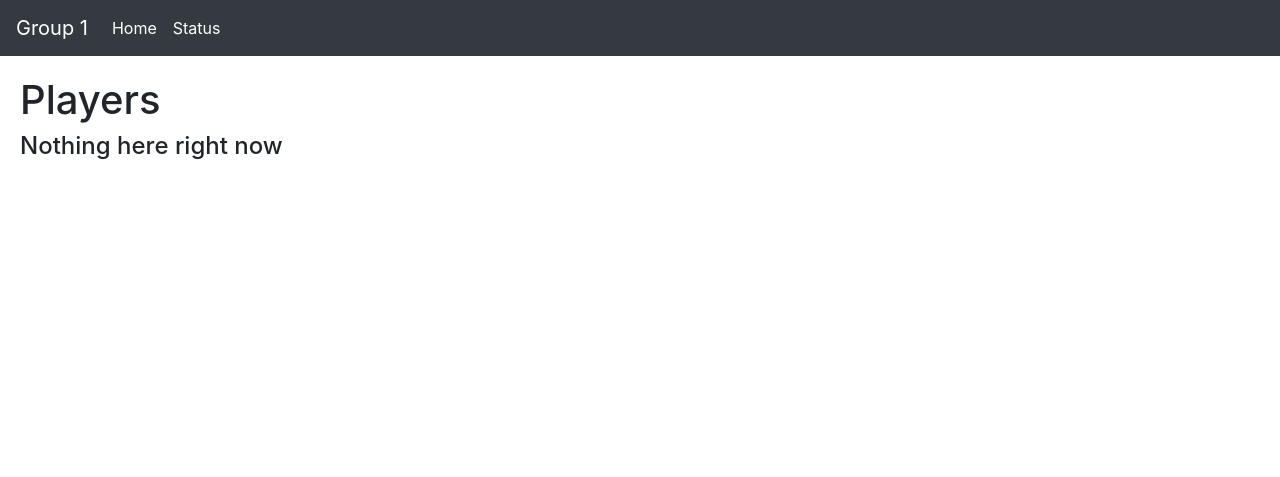
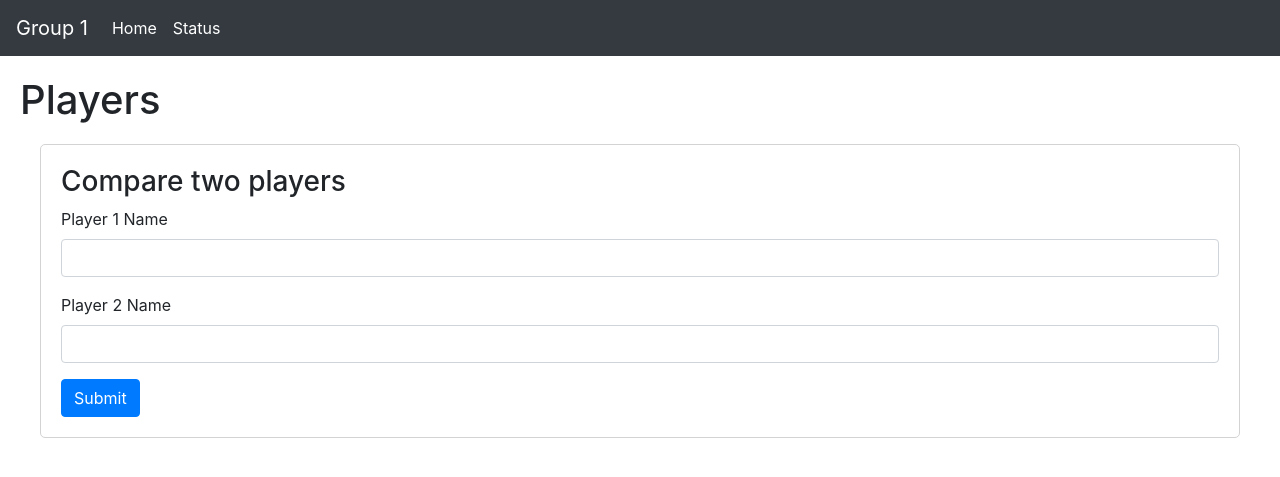
Before and after one commit to JohnPeel/project1, a Flask app: page /player in a window 1280 px wide. Shown: the top 477 px of the page. Run offline with Flask 2, Linux system fonts and the light colour scheme; some libraries are stand-ins or nearby versions.

Commit message:
Create a form for the player compare
Also create a simple route to search for players
by name

```diff
--- a/static/style.css
+++ b/static/style.css
@@ -7,3 +7,9 @@ header nav {
     width: 600px;
     height: 400px;
 }
+.form-container {
+    margin: 20px;
+    padding: 20px;
+    border: 1px solid lightgray;
+    border-radius: 5px;
+}
--- /dev/null
+++ b/templates/player/compare_form.html
@@ -0,0 +1,37 @@
+<div class="compare-form">
+    <form>
+        <div class="form-group">
+            <label>Player 1 Name</label>
+            <input type="text" class="player form-control" id="player1" />
+        </div>
+        <div class="form-group">
+            <label>Player 2 Name</label>
+            <input type="text" class="player form-control" id="player2" />
+        </div>
+        <button type="submit" class="btn btn-primary">Submit</button>
+    </form>
+    <script>
+        $(document).ready(() => {
+            $('.compare-form').submit(function(e) {
+                e.preventDefault();
+                let p1 = $('#player1').val().replace(' ', '+');
+                let p2 = $('#player2').val().replace(' ', '+');
+                navigateToComparePlayers(p1, p2);
+            });
+        });
+
+        async function navigateToComparePlayers(p1, p2) {
+            const player1 = await fetch('/player/search/' + p1).then(r => r.text());
+            const player2 = await fetch('/player/search/' + p2).then(r => r.text());
+            if (!player1) {
+                alert('Unable to find player: ' + p1);
+                return;
+            }
+            if (!player2) {
+                alert('Unable to find player: ' + p2);
+                return;
+            }
+            window.location = `/player/${player1}/${player2}/compare`;
+        }
+    </script>
+</div>
--- a/templates/player/index.html
+++ b/templates/player/index.html
@@ -11,5 +11,8 @@
 {% endblock %}
 
 {% block content %}
-<h4>Nothing here right now</h4>
+<div class="form-container">
+    <h3>Compare two players</h3>
+    {% include 'player/compare_form.html' %}
+</div>
 {% endblock %}
--- a/views/player.py
+++ b/views/player.py
@@ -197,3 +197,28 @@ FROM
     return render_template('player/player.html',
                            player_data=player.fetchone(), player_data_headers=player.description,
                            seasons=seasons, avgs_data=avgs_data, avgs_headers=avgs_headers)
+
+# Route simply returns an ID or null
+@app.route('/player/search/<name>')
+def player_search(name):
+    sql = '''
+SELECT
+    p.ID
+FROM
+    JPEEL.PLAYERS p
+WHERE
+    (UPPER(TRIM(p.FIRST_NAME)) = :first
+    AND UPPER(TRIM(p.LAST_NAME)) = :last)
+    OR p.ID = :name
+    '''.strip()
+
+    first = name
+    last = ''
+    if ('+' in name):
+        name_parts = name.split('+', 1)
+        first = name_parts[0].strip().upper()
+        last = name_parts[1].strip().upper()
+    player = get_cursor().execute(sql, first=first, last=last, name=name).fetchone()
+    if (player is None):
+        return ''
+    return player[0]
```
Also changed, not shown: static/player/style.css (line endings or trailing spaces).
